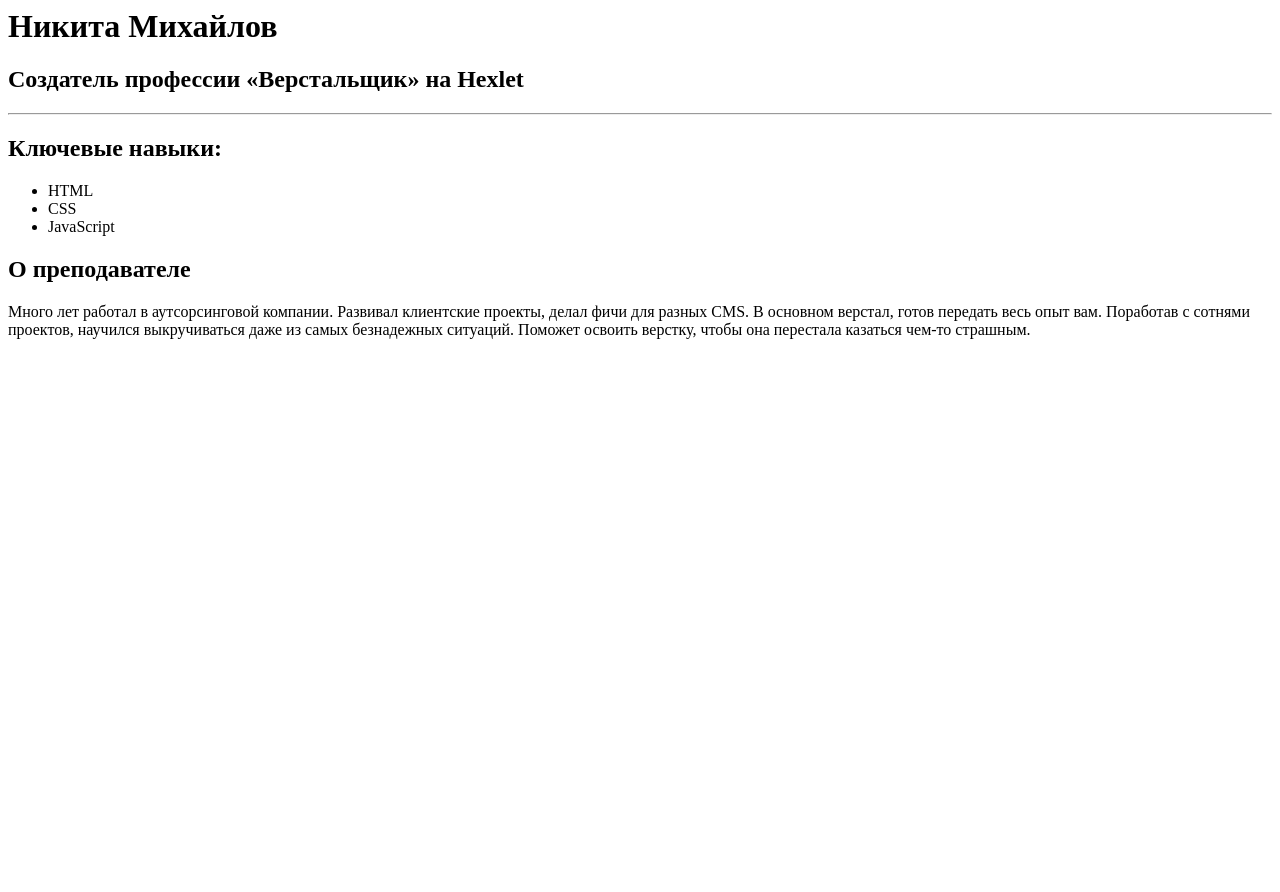
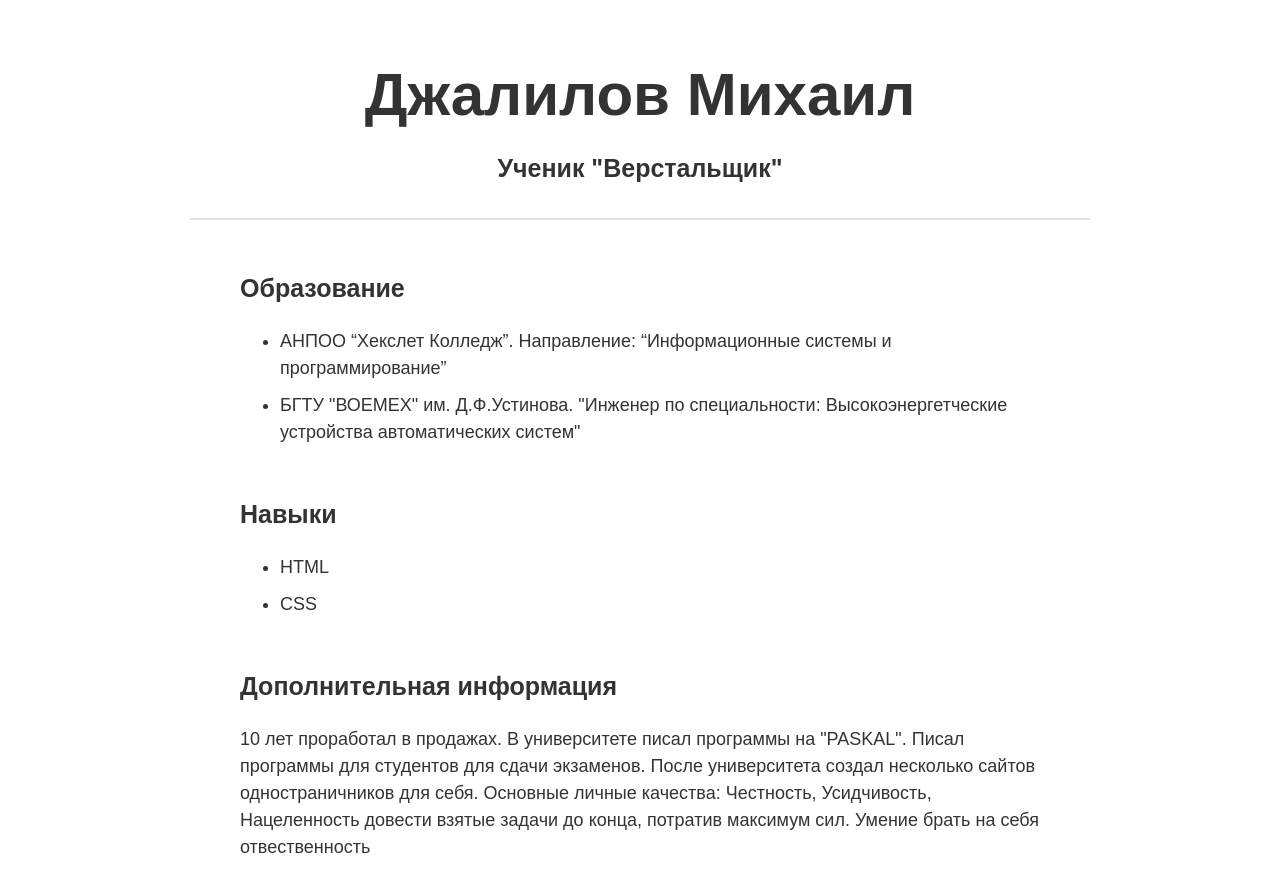
Before and after one commit to dzhalilovmikhail/Dzhalilovmikhail.github.io, a plain HTML site: page Index.html in a window 1280 px wide. Before the commit the page ends 800 px from the top, so only its background shows below. Drawn offline with Linux system fonts and the light colour scheme.

Commit message:
Add files via upload

```diff
--- a/Index.html
+++ b/Index.html
@@ -1,29 +1,42 @@
-<body>
+<!DOCTYPE html>
+<html lang="ru">
+  <head>
+    <meta charset="UTF-8">
+    <meta name="viewport" content="width=device-width, initial-scale=1.0">
+    <link rel="stylesheet" href="app.css">
+    <title>Моё описание</title>
+   </head>
 
-  <main>
-    <h1>Никита Михайлов</h1>
-    <h2>Создатель профессии «Верстальщик» на Hexlet</h2>
+  <body>
+    <main>
+      <!-- BEGIN (write your solution here) -->
+      <h1>Джалилов Михаил</h1>
+      <h2>Ученик "Верстальщик"</h2>
 
-    <hr>
+      <section>
+      <h2 style="padding-top: 0; padding-bottom: 0; padding-left: 0; padding-right: 0; text-align: left; border: none;" >Образование</h2>
+      <ul>
+        <li>АНПОО “Хекслет Колледж”. Направление: “Информационные системы и программирование”</li>
+        <li>БГТУ "ВОЕМЕХ" им. Д.Ф.Устинова. "Инженер по специальности: Высокоэнергетческие устройства автоматических систем"</li>
+      </ul>
+      </section>
 
-    <section>
-      <h2>Ключевые навыки:</h2>
+      <section>
+      <h2 style="padding-top: 0; padding-bottom: 0; padding-left: 0; padding-right: 0; text-align: left; border: none;" >Навыки</h2>
       <ul>
         <li>HTML</li>
         <li>CSS</li>
-        <li>JavaScript</li>
       </ul>
-    </section>
+      </section>
 
-    <section>
-      <h2>О преподавателе</h2>
-      <p>
-        Много лет работал в аутсорсинговой компании. Развивал клиентские проекты,
-        делал фичи для разных CMS. В основном верстал, готов передать весь опыт
-        вам. Поработав с сотнями проектов, научился выкручиваться даже из самых
-        безнадежных ситуаций. Поможет освоить верстку, чтобы она перестала
-        казаться чем-то страшным.
-      </p>
-    </section>
-  </main>
-</body>
+
+      <section>
+      <h2 style="padding-top: 0; padding-bottom: 0; padding-left: 0; padding-right: 0; text-align: left; border: none;"> Дополнительная информация</h2>
+      <p >10 лет проработал в продажах. В университете писал программы на "PASKAL". Писал программы для студентов для сдачи экзаменов.
+      После университета создал несколько сайтов одностраничников для себя. Основные личные качества: Честность, Усидчивость, Нацеленность довести взятые задачи до конца,
+      потратив максимум сил. Умение брать на себя отвественность</p>
+      </section>
+      <!-- END -->
+    </main>
+  </body>
+</html>
--- /dev/null
+++ b/app.css
@@ -0,0 +1,58 @@
+body {
+  margin: 0;
+
+  /* BEGIN (write your solution here) */
+  font-size: 18px;
+  color: #333;
+  /* END */
+  font-family: sans-serif;
+  line-height: 1.5;
+}
+
+/* BEGIN (write your solution here) */
+h1 {
+  margin-top: 50px;
+  margin-bottom: 10px;
+  font-size: 60px;
+  text-align: center;
+}
+
+/* END */
+
+h2 {
+  /* BEGIN (write your solution here) */
+  margin-top: 0;
+  padding-bottom: 30px;
+  font-size: 25px;
+  text-align: center;
+  /* END */
+
+  border-bottom: 2px solid #e3e3e3;
+}
+
+main {
+  width: 900px;
+  margin: auto;
+}
+
+/* BEGIN (write your solution here) */
+section {
+  margin-top: 50px;
+  margin-bottom: 50px;
+  margin-left: 0;
+  margin-right: 0;
+
+  padding-top: 0;
+  padding-bottom: 0px;
+  padding-left: 50px;
+  padding-right: 50px;
+}
+
+
+/*ul {
+  margin-bottom: 10px;
+}
+*/
+li {
+  margin-bottom: 10px;
+}
```
